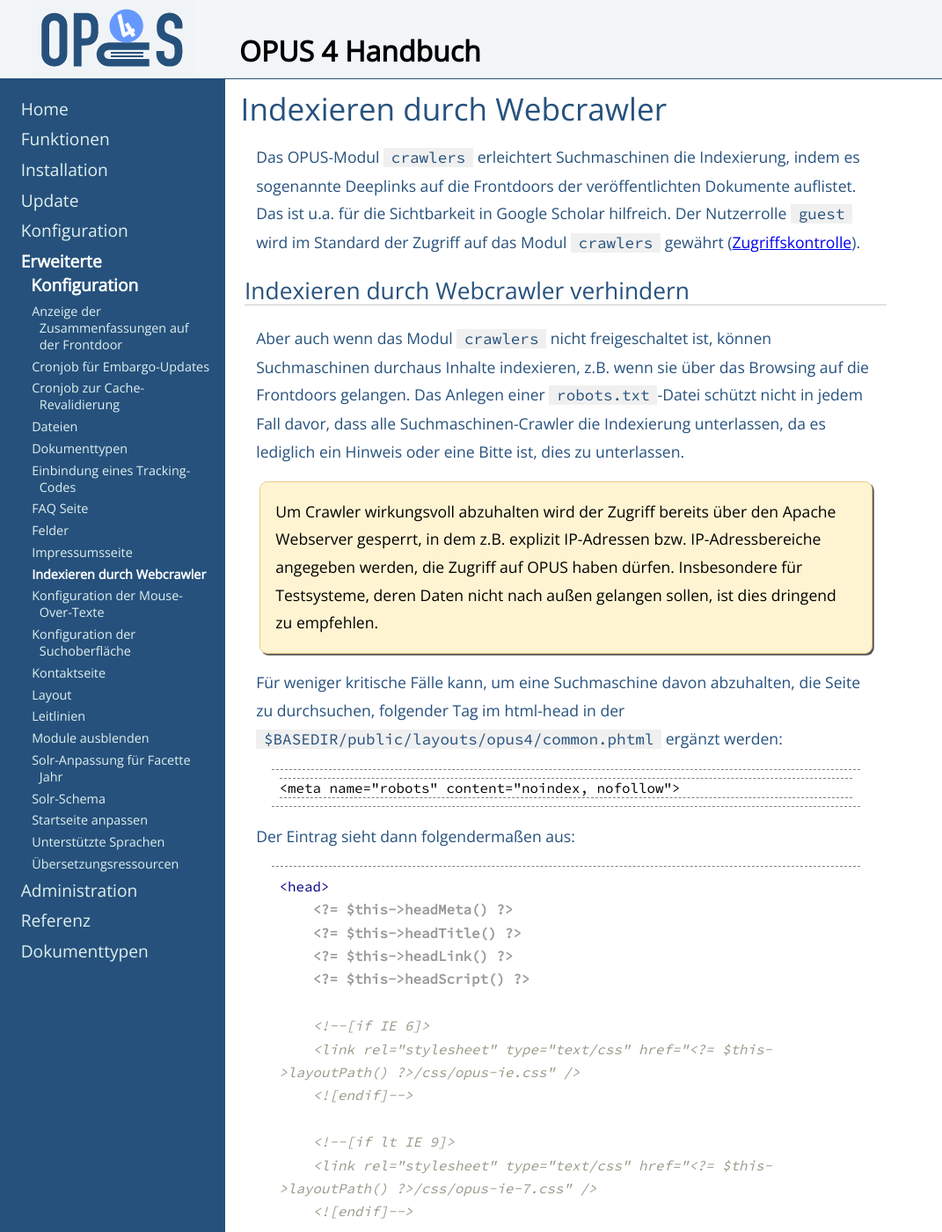
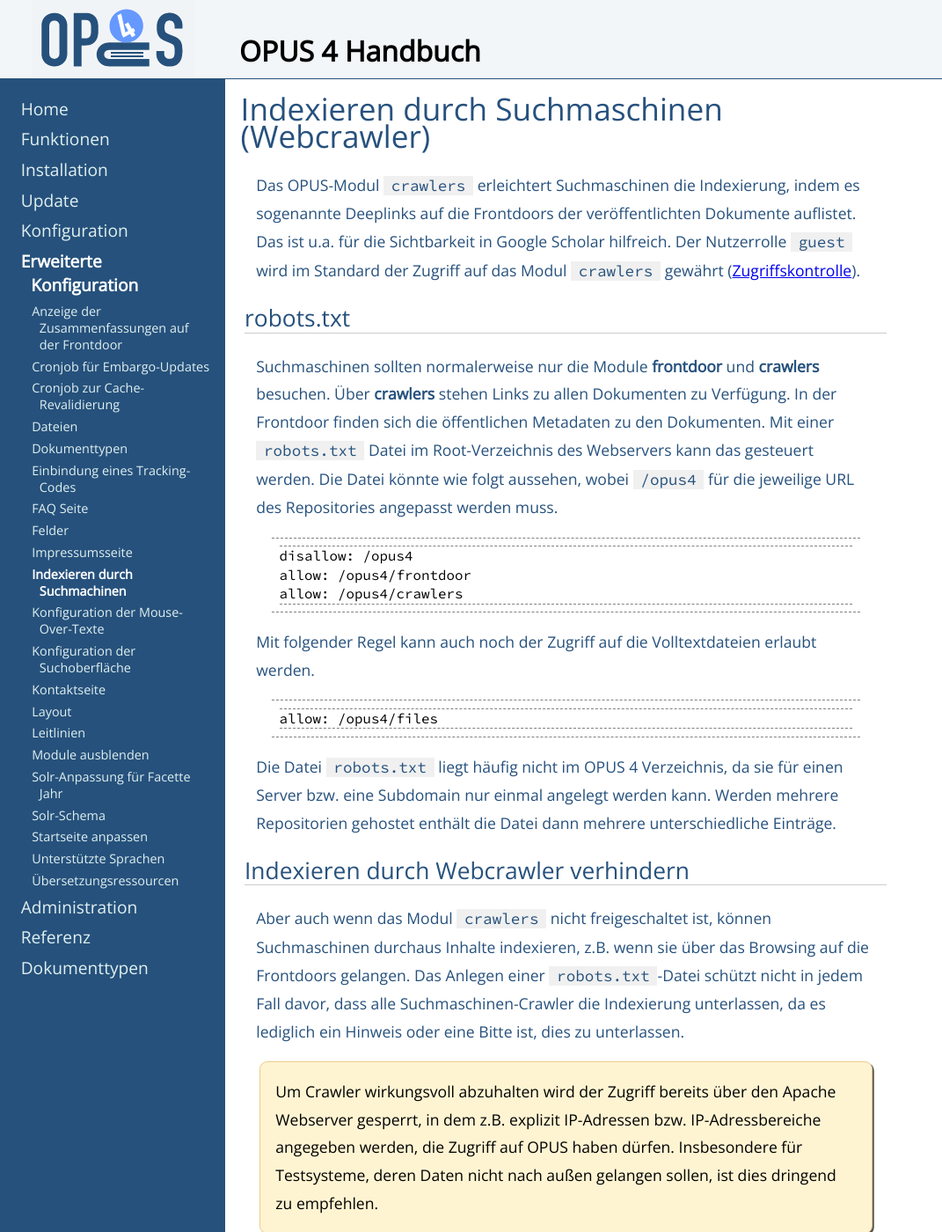
Before and after one commit to OPUS4/userdoc, a Jekyll site: the page built from configext/crawler.md, in a window 1280 px wide and 1400 px high. Shown: the whole window at 88% size, without its empty margins (0-1071 px from the left). Built offline with Jekyll 4.4.1, drawn with Linux system fonts in a browser that asks for light colours.

Commit message:
OPUSVIER-2416 - Verwendung von robots.txt dokumentiert

```diff
--- a/configext/crawler.md
+++ b/configext/crawler.md
@@ -1,12 +1,33 @@
 ---
-title: Indexieren durch Webcrawler
+title: Indexieren durch Suchmachinen
 ---
-# Indexieren durch Webcrawler
+
+# Indexieren durch Suchmaschinen (Webcrawler)
 
 Das OPUS-Modul `crawlers` erleichtert Suchmaschinen die Indexierung, indem es sogenannte
 Deeplinks auf die Frontdoors der veröffentlichten Dokumente auflistet. Das ist u.a. für die
 Sichtbarkeit in Google Scholar hilfreich. Der Nutzerrolle `guest` wird im Standard der
 Zugriff auf das  Modul `crawlers` gewährt ([Zugriffskontrolle](../admin/security.html)).
+
+## robots.txt
+
+Suchmaschinen sollten normalerweise nur die Module __frontdoor__ und
+__crawlers__ besuchen. Über __crawlers__ stehen Links zu allen Dokumenten zu Verfügung. In
+der Frontdoor finden sich die öffentlichen Metadaten zu den Dokumenten. Mit einer `robots.txt`
+Datei im Root-Verzeichnis des Webservers kann das gesteuert werden. Die Datei könnte wie folgt
+aussehen, wobei `/opus4` für die jeweilige URL des Repositories angepasst werden muss.
+
+    disallow: /opus4
+    allow: /opus4/frontdoor
+    allow: /opus4/crawlers
+
+Mit folgender Regel kann auch noch der Zugriff auf die Volltextdateien erlaubt werden.
+
+    allow: /opus4/files
+
+Die Datei `robots.txt` liegt häufig nicht im OPUS 4 Verzeichnis, da sie für einen Server
+bzw. eine Subdomain nur einmal angelegt werden kann. Werden mehrere Repositorien gehostet
+enthält die Datei dann mehrere unterschiedliche Einträge.
 
 ## Indexieren durch Webcrawler verhindern
 
```
